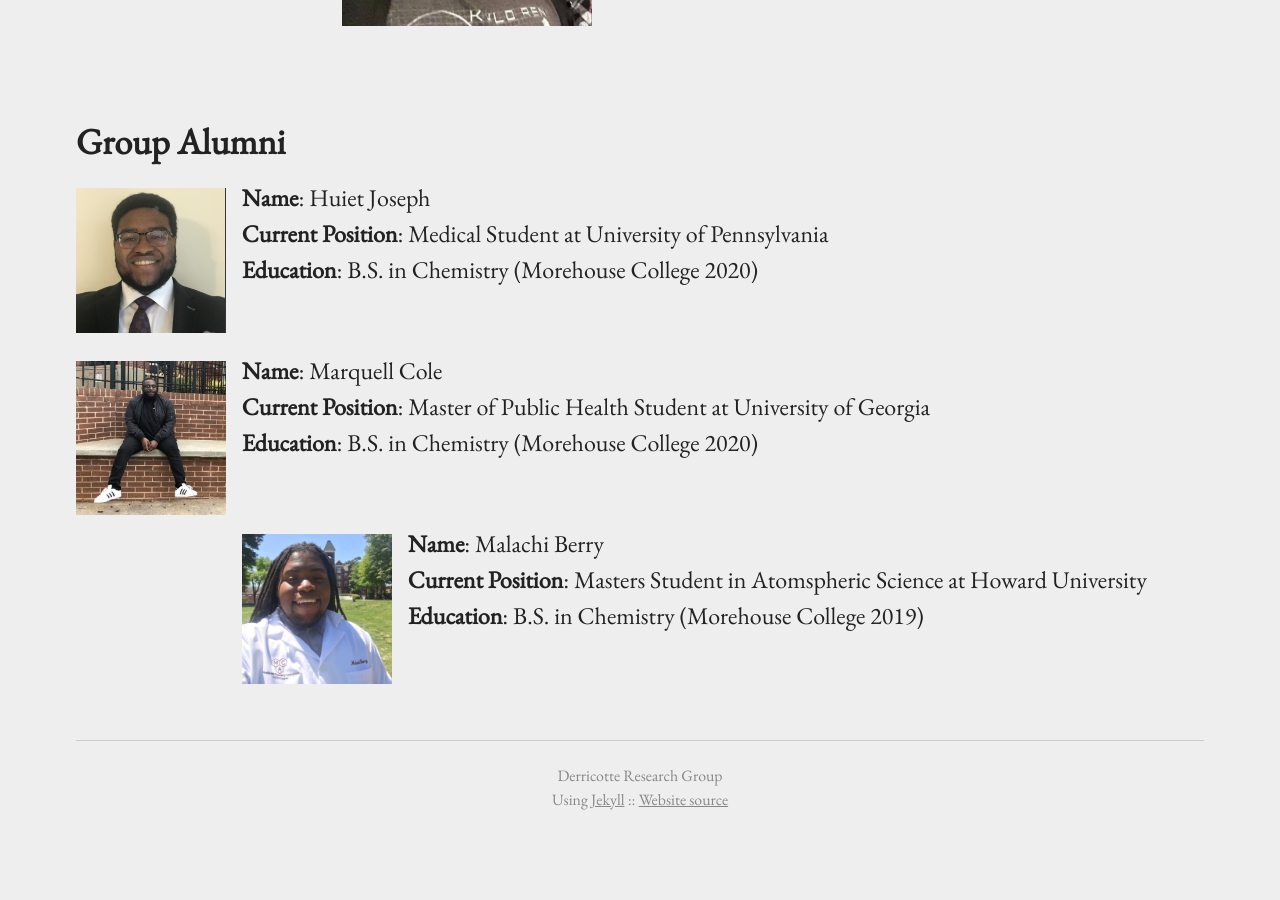
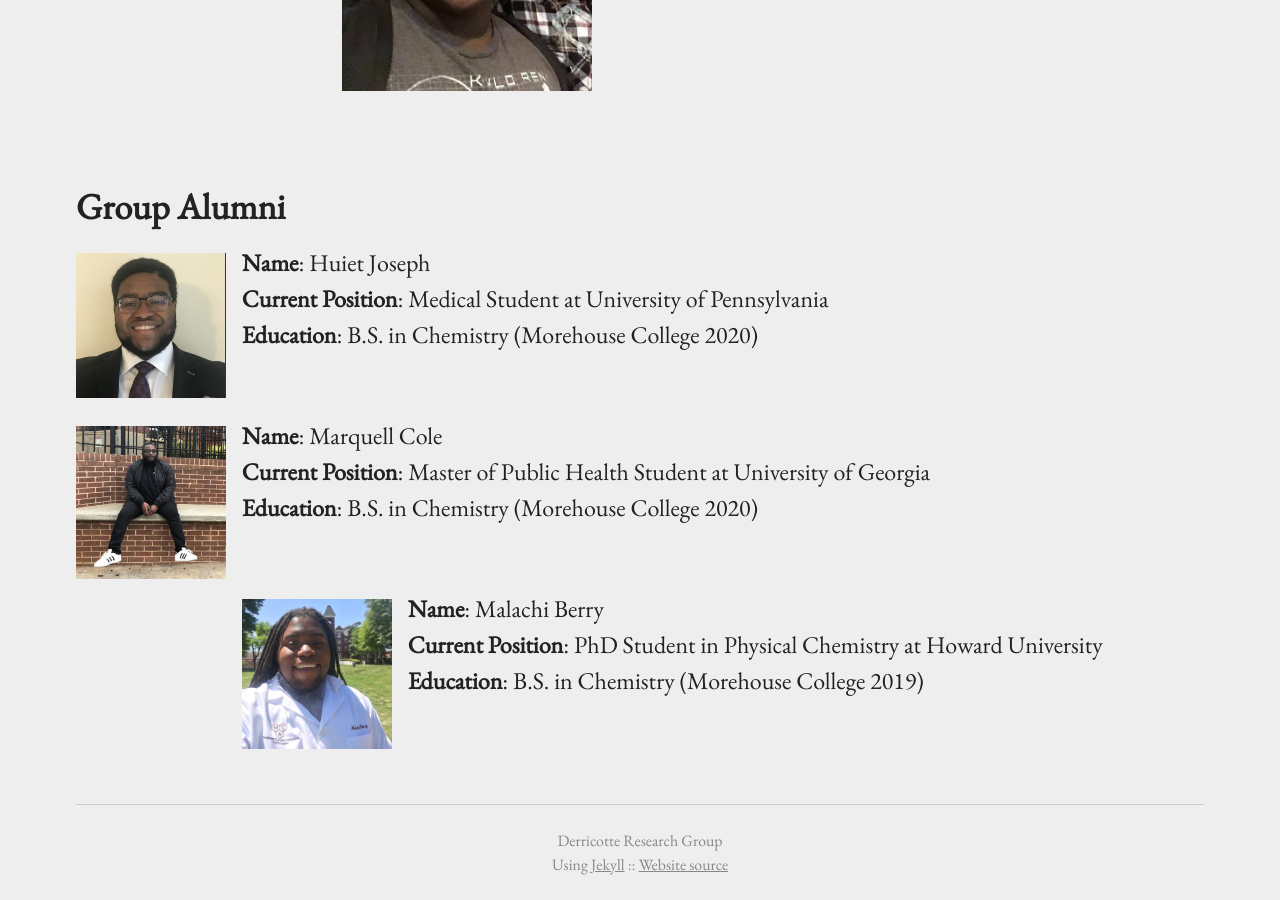
Before and after one commit to WDerricotte/wderricotte.github.io, a Jekyll site: the page built from people.md, in a window 1280 px wide and 900 px high, scrolled down 958 px. Built offline with Jekyll 4.4.1, drawn with Linux system fonts in a browser that asks for light colours; before the commit the page ends 1794 px from its top, so only the background shows below that.

Commit message:
Update people section

```diff
--- a/people.md
+++ b/people.md
@@ -15,6 +15,8 @@ permalink: /people/
 **classification**: Sophomore
 **Education**: B.S. in Computer Science (Spelman College 2022 Expected)
 **Career Goal**: Interdisciplinary researcher and software engineer focusing on computing in the context of ethics, exploitation, and empire.
+&nbsp;
+
 &nbsp;
 
 {% include image.html url="../images/narosemena.jpg" caption="" width="250px" align="left" %}**Name**: Nicholas Arosemena
@@ -39,5 +41,5 @@ permalink: /people/
 &nbsp;
 
 {% include image.html url="../images/mberry.jpg" caption="" width="150px" align="left" %}**Name**: Malachi Berry
-**Current Position**: Masters Student in Atomspheric Science at Howard University
+**Current Position**: PhD Student in Physical Chemistry at Howard University
 **Education**: B.S. in Chemistry (Morehouse College 2019)
```
